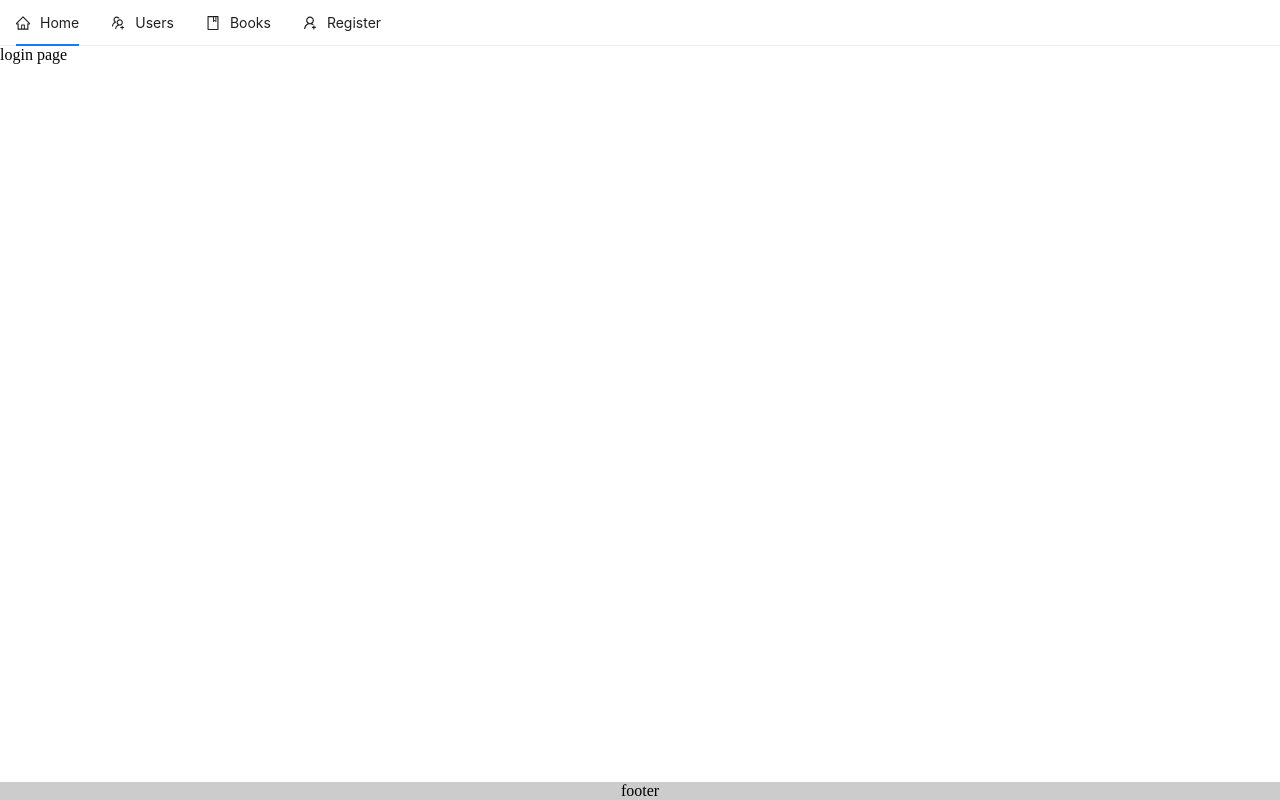
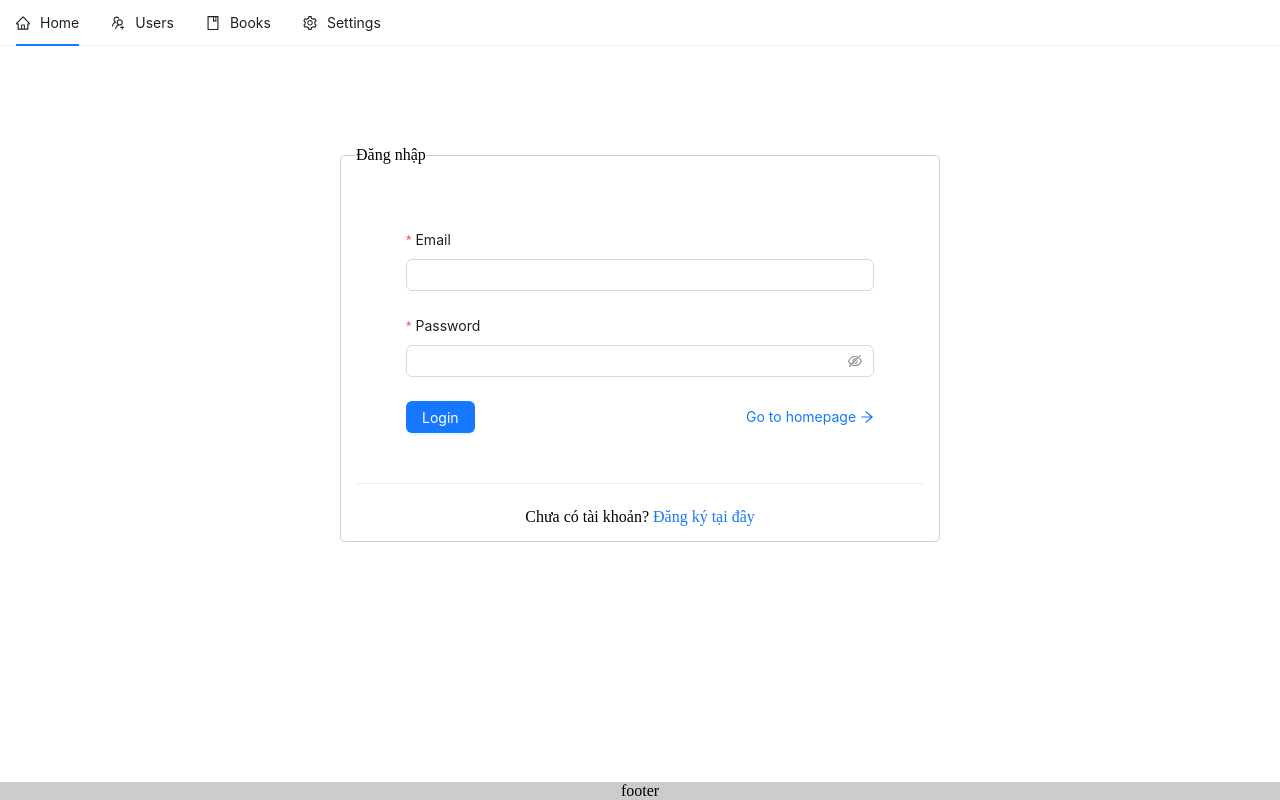
Before and after one commit to AnAnh2k/react-hoidanit, a React (Vite) app: page /login in a window 1280 px wide. Built offline with nearby package versions, Linux system fonts and the light colour scheme.

Commit message:
video 93

```diff
--- a/src/components/layout/header.jsx
+++ b/src/components/layout/header.jsx
@@ -5,6 +5,8 @@
   HomeOutlined,
   BookOutlined,
   UserAddOutlined,
+  LoginOutlined,
+  SettingOutlined,
 } from "@ant-design/icons";
 import { useState } from "react";
 const Header = () => {
@@ -25,10 +27,32 @@
       icon: <BookOutlined />,
     },
     {
-      label: <Link to="/register">Register</Link>,
-      key: "register",
-      icon: <UserAddOutlined />,
+      key: "settings",
+      label: "Settings",
+      icon: <SettingOutlined />,
+      children: [
+        {
+          key: "register",
+          label: <Link to="/register">Register</Link>,
+          icon: <UserAddOutlined />,
+        },
+        {
+          key: "login",
+          label: <Link to="/Login">Login</Link>,
+          icon: <LoginOutlined />,
+        },
+      ],
     },
+    // {
+    //   label: <Link to="/register">Register</Link>,
+    //   key: "register",
+    //   icon: <UserAddOutlined />,
+    // },
+    // {
+    //   label: <Link to="/Login">Login</Link>,
+    //   key: "login",
+    //   icon: <LoginOutlined />,
+    // },
   ];
   const [current, setCurrent] = useState("");
   const onClick = (e) => {
--- a/src/pages/login.jsx
+++ b/src/pages/login.jsx
@@ -1,5 +1,136 @@
+import { Button, Input, Form, notification, Divider, message } from "antd";
+import { Link, NavLink } from "react-router-dom";
+
+import { loginUserAPI } from "../services/api.service";
+import { useNavigate } from "react-router-dom";
+import { ArrowRightOutlined } from "@ant-design/icons";
+import { useState } from "react";
+
 const LoginPage = () => {
-  return <div>login page</div>;
+  const [form] = Form.useForm();
+  const navigate = useNavigate();
+  const [api, contextHolder] = notification.useNotification();
+  const [messageApi, contextHolder2] = message.useMessage();
+  const [loading, setLoading] = useState(false);
+
+  const onFinish = async (values) => {
+    setLoading(true);
+    // console.log("Success:", values);
+    // alert("Login successful with values: " + JSON.stringify(values));
+    const res = await loginUserAPI(values.email, values.password);
+    if (res.data) {
+      messageApi.success("Đăng nhập thành công");
+      setTimeout(() => {
+        navigate("/");
+      }, 1000); // Chờ 1 giây rồi mới chuyển trang
+      // navigate("/");
+    } else {
+      api.error({
+        message: "Error Login",
+        description: JSON.stringify(res.message),
+      });
+    }
+    setLoading(false);
+  };
+  return (
+    <>
+      {contextHolder}
+      {contextHolder2}
+      <fieldset
+        style={{
+          justifyContent: "center",
+          marginTop: "100px",
+          width: "600px",
+          margin: "100px auto 0",
+          border: "1px solid #ccc",
+          padding: "15px",
+
+          borderRadius: "5px",
+        }}
+      >
+        <legend>Đăng nhập</legend>
+        <Form
+          form={form}
+          layout="vertical"
+          style={{ maxWidth: "600px", margin: "auto" }}
+          onFinish={onFinish}
+          // onFinishFailed={onFinishFailed}
+        >
+          <div
+            style={{
+              margin: "50px",
+            }}
+          >
+            <Form.Item
+              label="Email"
+              name="email"
+              rules={[
+                { required: true, message: "Please input your Email!" },
+                { type: "email", message: "Please input a valid email!" },
+              ]}
+            >
+              <Input />
+            </Form.Item>
+            <Form.Item
+              label="Password"
+              name="password"
+              rules={[
+                { required: true, message: "Please input your Password!" },
+                { min: 6, message: "Password must be at least 6 characters!" },
+              ]}
+            >
+              <Input.Password />
+            </Form.Item>
+
+            <div
+              style={{
+                display: "flex",
+                justifyContent: "space-between",
+                alignItems: "center",
+              }}
+            >
+              <Button
+                loading={loading}
+                type="primary"
+                onClick={() => {
+                  form.submit();
+                }}
+              >
+                Login
+              </Button>
+              {/* <Button
+              onClick={() => {
+                form.setFieldsValue({
+                  email: "anducanh",
+                  fullName: "An Duc Anh",
+                  phone: "0123456789",
+                });
+                console.log("Form Values:");
+
+                // form.getFieldsValue();
+              }}
+            >
+              Test
+            </Button> */}
+              <Link to="/">
+                Go to homepage <ArrowRightOutlined />
+              </Link>
+            </div>
+          </div>
+        </Form>
+        <Divider></Divider>
+        <div style={{ textAlign: "center" }}>
+          Chưa có tài khoản?{" "}
+          <Link
+            to={"/register"}
+            style={{ textDecoration: "none", color: "#1677ff" }}
+          >
+            Đăng ký tại đây
+          </Link>
+        </div>
+      </fieldset>
+    </>
+  );
 };
 
 export default LoginPage;
--- a/src/pages/register.jsx
+++ b/src/pages/register.jsx
@@ -1,12 +1,40 @@
-import { Button, Input, Form } from "antd";
+import { Button, Input, Form, notification, Divider } from "antd";
+import { registerUserAPI } from "../services/api.service";
+import { Link, useNavigate } from "react-router-dom";
 
 const RegisterPage = () => {
   const [form] = Form.useForm();
-  const onFinish = (values) => {
+  const navigate = useNavigate();
+  const [api, contextHolder] = notification.useNotification();
+
+  const onFinish = async (values) => {
     console.log("Success:", values);
     // Here you can call your API to register the user
+    const res = await registerUserAPI(
+      values.fullName,
+      values.email,
+      values.password,
+      values.phone
+    );
+    if (res.data) {
+      api.success({
+        message: "Register User Successful",
+        description: "Đăng ký user thành công",
+      });
+      // setTimeout(() => {
+      //   navigate("/login");
+      // }, 1000); // Chờ 1 giây rồi mới chuyển trang
+      navigate("/login");
+    } else {
+      api.error({
+        message: "Register User Failed",
+        description: JSON.stringify(res.message),
+      });
+    }
   };
   return (
+    <>
+      {contextHolder}
       <Form
         form={form}
         layout="vertical"
@@ -19,31 +47,42 @@
             margin: "50px",
           }}
         >
+          <h3 style={{ textAlign: "center" }}>Đăng ký tài khoản</h3>
           <Form.Item
             label="Full Name"
             name="fullName"
-          // rules={[{ required: true, message: "Please input your username!" }]}
+            rules={[{ required: true, message: "Please input your username!" }]}
           >
             <Input />
           </Form.Item>
           <Form.Item
             label="Email"
             name="email"
-          // rules={[{ required: true, message: "Please input your username!" }]}
+            rules={[{ required: true, message: "Please input your username!" }]}
           >
             <Input />
           </Form.Item>
           <Form.Item
             label="Password"
             name="password"
-          // rules={[{ required: true, message: "Please input your username!" }]}
+            rules={[{ required: true, message: "Please input your username!" }]}
           >
             <Input.Password />
           </Form.Item>
           <Form.Item
             label="Phone"
             name="phone"
-          // rules={[{ required: true, message: "Please input your username!" }]}
+            rules={[
+              { required: true, message: "Please input your username!" },
+              {
+                pattern: /^[0-9]+$/,
+                message: "Please input a valid phone number!",
+              },
+              {
+                maxWidth: 10,
+                message: "Phone number cannot exceed 10 digits.",
+              },
+            ]}
           >
             <Input />
           </Form.Item>
@@ -57,9 +96,28 @@
             >
               Register
             </Button>
+            {/* <Button
+              onClick={() => {
+                form.setFieldsValue({
+                  email: "anducanh",
+                  fullName: "An Duc Anh",
+                  phone: "0123456789",
+                });
+                console.log("Form Values:");
+
+                // form.getFieldsValue();
+              }}
+            >
+              Test
+            </Button> */}
+          </div>
+          <Divider />
+          <div>
+            Đã có tài khoản? <Link to={"/login"}>Đăng nhập tại đây</Link>
           </div>
         </div>
       </Form>
+    </>
   );
 };
 
--- a/src/services/api.service.js
+++ b/src/services/api.service.js
@@ -60,6 +60,26 @@
   return axios.put(URL_BACKEND, data);
 };
 
+const registerUserAPI = (fullName, email, password, phone) => {
+  const URL_BACKEND = "/api/v1/user/register";
+  const data = {
+    fullName: fullName,
+    email: email,
+    password: password,
+    phone: phone,
+  };
+  return axios.post(URL_BACKEND, data);
+};
+const loginUserAPI = (username, password) => {
+  const URL_BACKEND = "/api/v1/auth/login";
+  const data = {
+    username: username,
+    password: password,
+    delay: 5000,
+  };
+  return axios.post(URL_BACKEND, data);
+};
+
 export {
   createUserAPI,
   updateUserAPI,
@@ -67,4 +87,6 @@
   deleteUsersAPI,
   handleUploadFile,
   updateUserAvatarAPI,
+  registerUserAPI,
+  loginUserAPI,
 };
```
Lines whose indentation alone changed are shown as unchanged.
